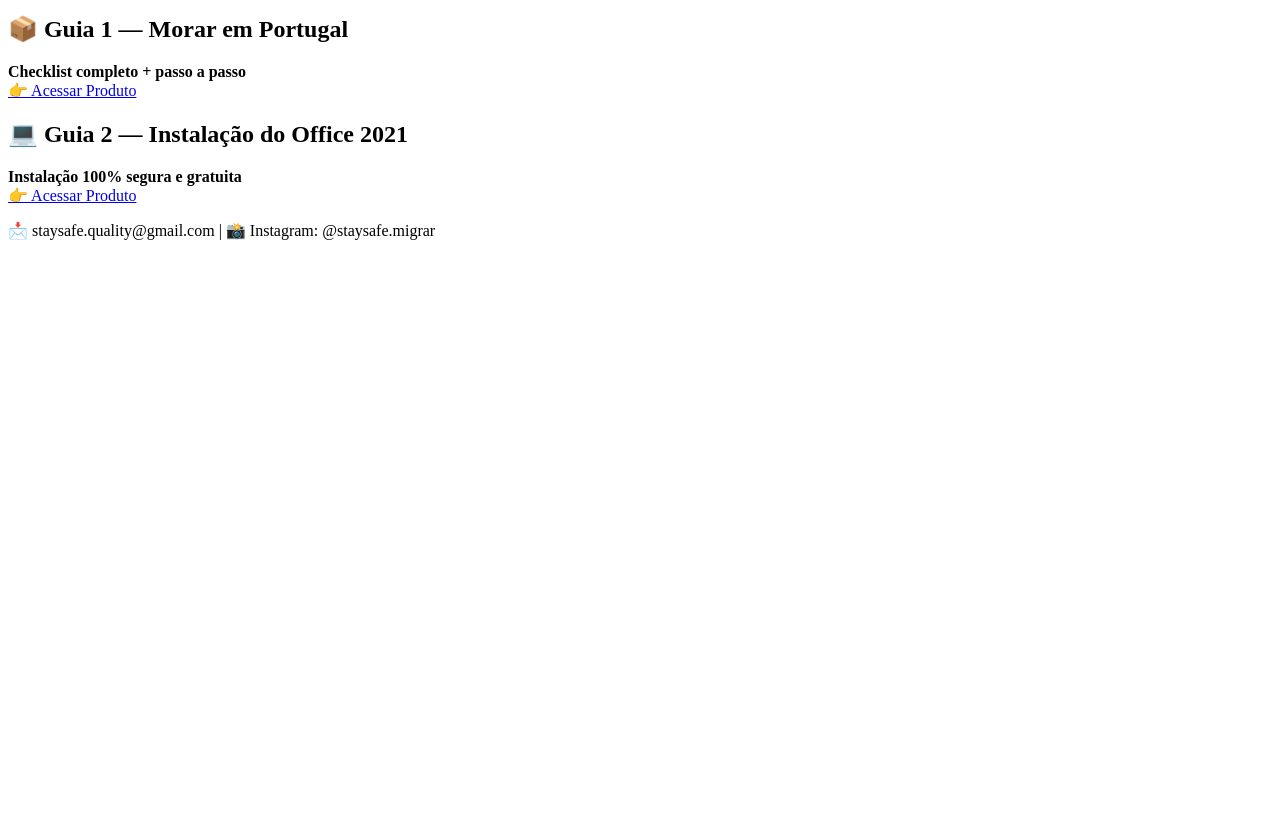
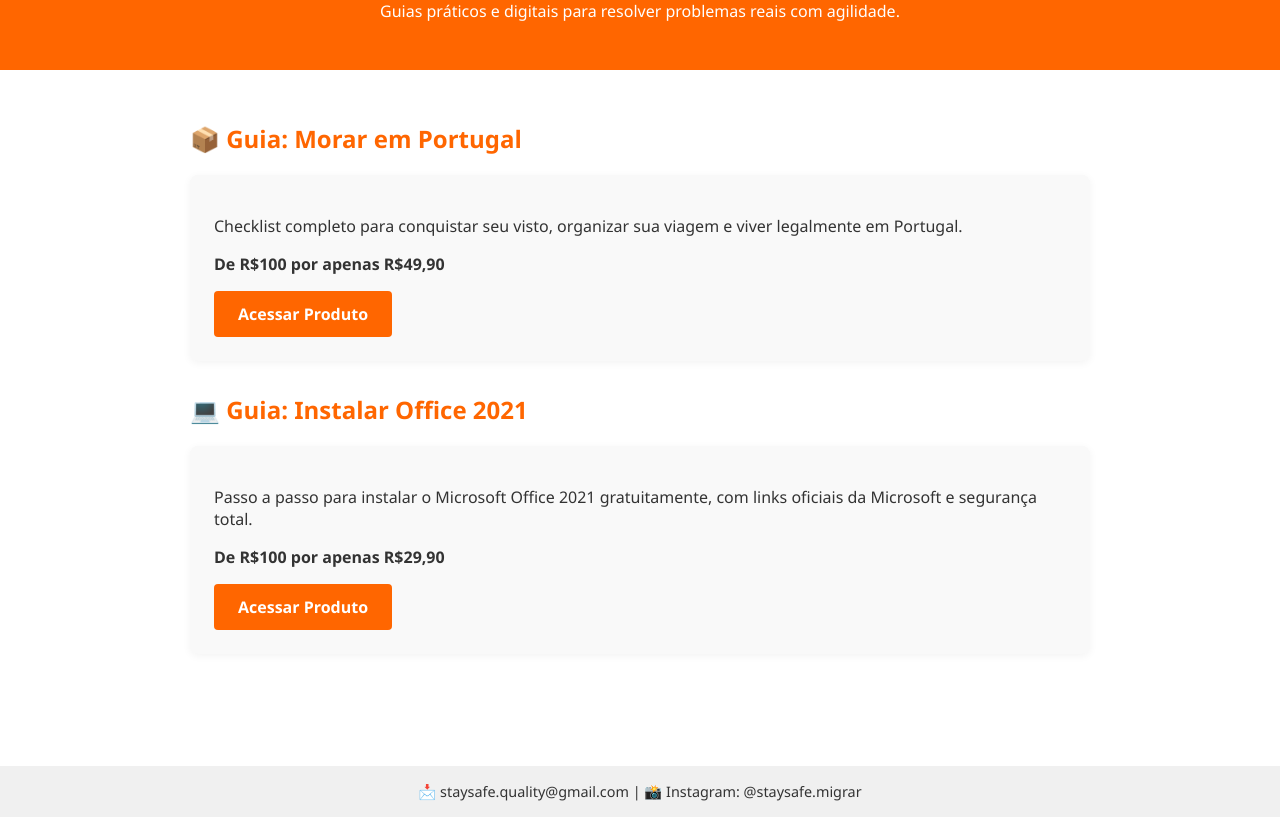
Before and after one commit to RaphaelRibeiro-17/fastsolutions-site, a plain HTML site: page index.html in a window 1280 px wide. Shown: the part 103-920 px from the top of the page. Before the commit the page ends 800 px from the top, so only its background shows below. Drawn offline with Linux system fonts and the light colour scheme.

Commit message:
Add files via upload

```diff
--- a/index.html
+++ b/index.html
@@ -1,23 +1,47 @@
 
 <!DOCTYPE html>
-<html lang="pt-br">
+<html lang="pt-BR">
 <head>
     <meta charset="UTF-8">
-    <title>Fast Solutions - Guias Digitais</title>
+    <title>Fast Solutions | Guias Digitais</title>
+    <meta name="viewport" content="width=device-width, initial-scale=1.0">
+    <style>
+        body { margin: 0; font-family: 'Segoe UI', sans-serif; background-color: #ffffff; color: #333; }
+        header { background-color: #ff6600; color: white; padding: 2rem 1rem; text-align: center; }
+        h1 { margin: 0; font-size: 2.5rem; }
+        h2 { color: #ff6600; }
+        .container { padding: 2rem; max-width: 900px; margin: auto; }
+        .produto { background: #f9f9f9; border-radius: 8px; padding: 1.5rem; margin-bottom: 2rem; box-shadow: 0 2px 8px rgba(0,0,0,0.05); }
+        .botao { display: inline-block; background-color: #ff6600; color: white; text-decoration: none; padding: 0.75rem 1.5rem; border-radius: 4px; font-weight: bold; }
+        .rodape { background: #f0f0f0; padding: 1rem; text-align: center; font-size: 0.9rem; margin-top: 3rem; }
+    </style>
 </head>
 <body>
+
+<header>
     <h1>Fast Solutions</h1>
-    <p>Guias práticos para resolver problemas reais — com autonomia, segurança e agilidade.</p>
-    <h2>📦 Guia 1 — Morar em Portugal</h2>
-    <p><strong>Checklist completo + passo a passo</strong><br>
-    <a href="https://go.hotmart.com/P100432290D?dp=1" target="_blank">👉 Acessar Produto</a></p>
+    <p>Guias práticos e digitais para resolver problemas reais com agilidade.</p>
+</header>
 
-    <h2>💻 Guia 2 — Instalação do Office 2021</h2>
-    <p><strong>Instalação 100% segura e gratuita</strong><br>
-    <a href="https://go.hotmart.com/P100703767O?dp=1" target="_blank">👉 Acessar Produto</a></p>
+<div class="container">
+    <h2>📦 Guia: Morar em Portugal</h2>
+    <div class="produto">
+        <p>Checklist completo para conquistar seu visto, organizar sua viagem e viver legalmente em Portugal.</p>
+        <p><strong>De R$100 por apenas R$49,90</strong></p>
+        <a href="https://go.hotmart.com/P100432290D?dp=1" class="botao" target="_blank">Acessar Produto</a>
+    </div>
 
-    <footer>
-        <p>📩 staysafe.quality@gmail.com | 📸 Instagram: @staysafe.migrar</p>
-    </footer>
+    <h2>💻 Guia: Instalar Office 2021</h2>
+    <div class="produto">
+        <p>Passo a passo para instalar o Microsoft Office 2021 gratuitamente, com links oficiais da Microsoft e segurança total.</p>
+        <p><strong>De R$100 por apenas R$29,90</strong></p>
+        <a href="https://go.hotmart.com/P100703767O?dp=1" class="botao" target="_blank">Acessar Produto</a>
+    </div>
+</div>
+
+<div class="rodape">
+    📩 staysafe.quality@gmail.com | 📸 Instagram: @staysafe.migrar
+</div>
+
 </body>
 </html>
```
